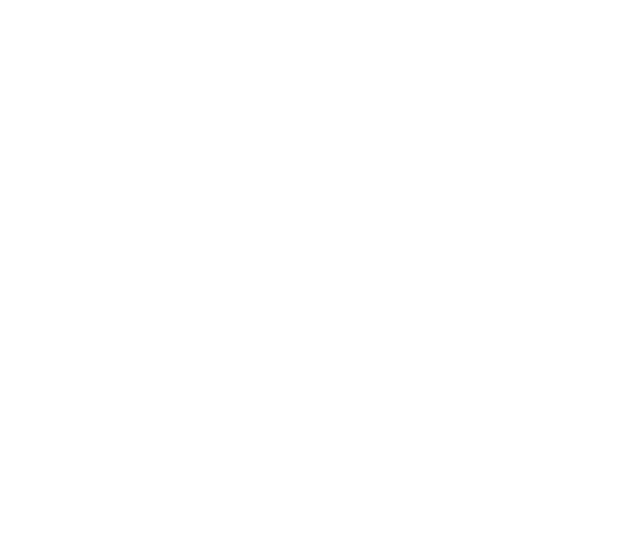
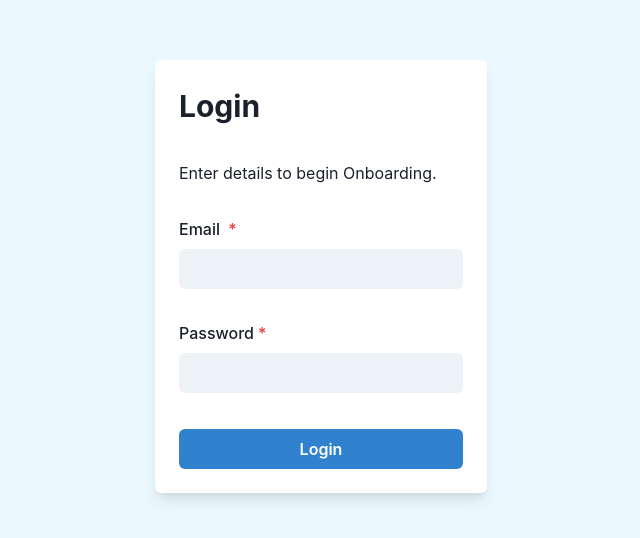
Before and after one commit to BetsolLLC/hr-portal-ui, a React (Create React App) app: page /login in a window 1280 px wide. Before the commit this address had no page. Shown: the part 124-662 px from the top of the page, without its empty margins (319-959 px from the left). Built offline with nearby package versions, Linux system fonts and the light colour scheme; no server answers.

Commit message:
set authentication

```diff
--- a/package.json
+++ b/package.json
@@ -1,4 +1,5 @@
 {
+  "proxy": "http://localhost:3001",
   "name": "hrportal-ui",
   "version": "0.1.0",
   "private": true,
--- a/src/App.js
+++ b/src/App.js
@@ -1,15 +1,26 @@
-import React from "react";
+import React, { useContext } from "react";
 
-import { Routes, Route, BrowserRouter } from "react-router-dom";
+import { Routes, Route, BrowserRouter, Navigate } from "react-router-dom";
+import AuthContext from "./screens/Login/AuthProvider.js";
 import Login from "./screens/Login/Login.jsx";
+import PreOnboarding from "./screens/PreOnboarding/PreOnboarding.jsx";
 import SetPass from "./screens/Set_Password/set_password.jsx";
 function App() {
+  const { user } = useContext(AuthContext);
   return (
     <BrowserRouter>
-      <Routes>
-        <Route path="/" element={<Login />} />
-        <Route path="/password" element={<SetPass />} />
-      </Routes>
+      {user?.id ? (
+        <Routes>
+          <Route exact path="/preonboarding" element={<PreOnboarding />} />
+          <Route path="*" element={<Navigate to="/preonboarding" />} />
+        </Routes>
+      ) : (
+        <Routes>
+          <Route exact path="/login" element={<Login />} />
+          <Route exact path="/password" element={<SetPass />} />
+          <Route path="*" element={<Navigate to="/login" />} />
+        </Routes>
+      )}
     </BrowserRouter>
   );
 }
--- /dev/null
+++ b/src/api/axios.js
@@ -0,0 +1,5 @@
+import axios from "axios";
+
+export default axios.create({
+  baseURL: process.env.REACT_APP_ENDPOINT,
+});
--- a/src/index.js
+++ b/src/index.js
@@ -2,14 +2,17 @@ import { ChakraProvider, ColorModeScript } from "@chakra-ui/react";
 import React, { StrictMode } from "react";
 import * as ReactDOM from "react-dom/client";
 import App from "./App";
+import { AuthProvider } from "./screens/Login/AuthProvider";
 const container = document.getElementById("root");
 const root = ReactDOM.createRoot(container);
 
 root.render(
-  <ChakraProvider>
-    <StrictMode>
-      <ColorModeScript />
-      <App />
-    </StrictMode>
-  </ChakraProvider>
+  <AuthProvider>
+    <ChakraProvider>
+      <StrictMode>
+        <ColorModeScript initialColorMode="Light" />
+        <App />
+      </StrictMode>
+    </ChakraProvider>
+  </AuthProvider>
 );
--- /dev/null
+++ b/src/screens/Login/AuthProvider.js
@@ -0,0 +1,25 @@
+import { createContext, useEffect, useState } from "react";
+
+const AuthContext = createContext({});
+
+export const AuthProvider = ({ children }) => {
+  const [user, setUser] = useState({});
+
+  useEffect(() => {
+    setUser(
+      localStorage.getItem("userInfo")
+        ? JSON.parse(localStorage.getItem("userInfo"))
+        : null
+    );
+  }, []);
+  const setUserInfo = (userInfo) => {
+    setUser(userInfo);
+  };
+  return (
+    <AuthContext.Provider value={{ user, setUserInfo }}>
+      {children}
+    </AuthContext.Provider>
+  );
+};
+
+export default AuthContext;
--- a/src/screens/Login/Login.jsx
+++ b/src/screens/Login/Login.jsx
@@ -1,6 +1,9 @@
 /* eslint-disable react/jsx-no-undef */
+import { useContext, useState } from "react";
+import { useFormik } from "formik";
 
-import { useFormik } from "formik";
+//import { AuthProvider } from "./AuthProvider";
+import AuthContext from "./AuthProvider";
 
 import {
   Box,
@@ -11,34 +14,61 @@ import {
   Input,
   VStack,
   Text,
+  useToast,
 } from "@chakra-ui/react";
+import axios from "../../api/axios";
 
 export default function Login() {
+  const { setUserInfo } = useContext(AuthContext);
+  const [loading, setLoading] = useState(false);
+
+  const login = async (email, password) => {
+    setLoading(true);
+    try {
+      const config = {
+        headers: {
+          "Content-Type": "application/json",
+        },
+      };
+      const {
+        data: { success, error, data },
+      } = await axios.post("/api/auth/login", { email, password }, config);
+      if (success) {
+        setUserInfo(data);
+        localStorage.setItem("userInfo", JSON.stringify(data));
+      } else {
+        //to do snackbar in chakra
+        //message will be from backend (error )
+      }
+      setLoading(false);
+    } catch (error) {
+      //to do snackbar in chakra
+      setLoading(false);
+      <ToastExample />;
+    }
+  };
   const formik = useFormik({
     initialValues: {
       email: "",
       password: "",
-      rememberMe: false,
     },
     onSubmit: (values) => {
-      alert(JSON.stringify(values, null, 2));
+      login(values.email, values.password);
     },
   });
   return (
-    <Flex bg="gray.100" align="center" justify="center" h="100vh">
-      <Box bg="white" p={6} rounded="md">
+    <Flex bg="blue.50" align="center" justify="center" h="100vh">
+      <Box bg="white" p={6} rounded="md" boxShadow="lg">
         <form onSubmit={formik.handleSubmit}>
-          <VStack spacing={6} align="flex-start">
-            <Text align={"center"} fontWeight="semibold" fontSize="2xl">
-              Hello, Welcome to Betsol!
+          <VStack spacing={8} align="flex-start">
+            <Text align={"center"} fontWeight="bold" fontSize="3xl">
+              Login
             </Text>
-            <Text align={"justify"} fontSize="md" pb="1.5rem">
-              Please login to begin Onboarding.
+            <Text align={"center"} fontSize="md">
+              Enter details to begin Onboarding.
             </Text>
-          </VStack>
-          <VStack spacing={4} align="flex-start">
-            <FormControl>
-              <FormLabel htmlFor="email">Email Address</FormLabel>
+            <FormControl isRequired>
+              <FormLabel htmlFor="email">Email </FormLabel>
               <Input
                 id="email"
                 name="email"
@@ -48,7 +78,7 @@ export default function Login() {
                 value={formik.values.email}
               />
             </FormControl>
-            <FormControl>
+            <FormControl isRequired>
               <FormLabel htmlFor="password">Password</FormLabel>
               <Input
                 id="password"
@@ -59,7 +89,14 @@ export default function Login() {
                 value={formik.values.password}
               />
             </FormControl>
-            <Button type="submit" colorScheme="blue" width="full">
+            <Button
+              type="submit"
+              colorScheme="blue"
+              width="full"
+              mt="4px"
+              pt="2px"
+              isLoading={loading}
+            >
               Login
             </Button>
           </VStack>
--- /dev/null
+++ b/src/screens/PreOnboarding/PreOnboarding.jsx
@@ -0,0 +1,40 @@
+import React, { useContext } from "react";
+import {
+  Box,
+  Button,
+  Flex,
+  FormControl,
+  FormHelperText,
+  FormLabel,
+  Input,
+  VStack,
+  Text,
+} from "@chakra-ui/react";
+import AuthContext from "../Login/AuthProvider";
+
+const PreOnboarding = () => {
+  const { user } = useContext(AuthContext);
+  return (
+    <Flex bg="blue.50" align="center" justify="center" h="100vh" w="100%">
+      <VStack spacing={8} align="center" w="80%">
+        <Box bg="white" p={6} rounded="md" w="80%" boxShadow="lg">
+          <Text fontSize="3xl" fontWeight="bold">
+            Pre-Onboarding Details
+          </Text>
+          <Text align={"justify"} fontSize="l">
+            Enter details all the details.
+          </Text>
+        </Box>
+        <Box bg="white" p={6} rounded="md" w="80%" boxShadow="lg">
+          <FormControl>
+            <FormLabel htmlFor="email">Email address</FormLabel>
+            <Input id="email" type="email" />
+            <FormHelperText>We'll never share your email.</FormHelperText>
+          </FormControl>
+        </Box>
+      </VStack>
+    </Flex>
+  );
+};
+
+export default PreOnboarding;
--- a/src/screens/Set_Password/set_password.jsx
+++ b/src/screens/Set_Password/set_password.jsx
@@ -13,8 +13,8 @@ import {
 
 export default function SetPass() {
   return (
-    <Flex bg="gray.100" align="center" justify="center" h="100vh">
-      <Box bg="white" p={6} rounded="md" w={64}>
+    <Flex bgColor="blue.50" align="center" justify="center" h="100vh">
+      <Box bg="white" p={6} rounded="md" w={64} boxShadow="lg">
         <Formik
           initialValues={{
             oldpassword: "",
@@ -26,12 +26,10 @@ export default function SetPass() {
         >
           {({ handleSubmit, errors, touched }) => (
             <form onSubmit={handleSubmit}>
-              <VStack spacing={6} align="flex-start">
+              <VStack spacing={8} align="flex-start">
                 <Text align={"center"} fontWeight="semibold" fontSize="2xl">
                   Reset Password
                 </Text>
-              </VStack>
-              <VStack spacing={4} align="flex-start">
                 <FormControl isInvalid={!!errors.password && touched.password}>
                   <FormLabel htmlFor="password">Old Password</FormLabel>
                   <Field
```
Also changed, not shown: src/ColorModeSwitcher.js (deleted, +0 -23 lines), src/screens/Onboarding/Onboarding.jsx (deleted, +0 -11 lines), 1 other file (tests, documents, lock files or other folders).
